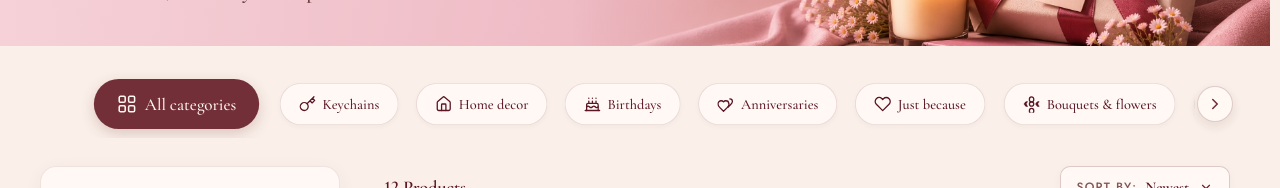
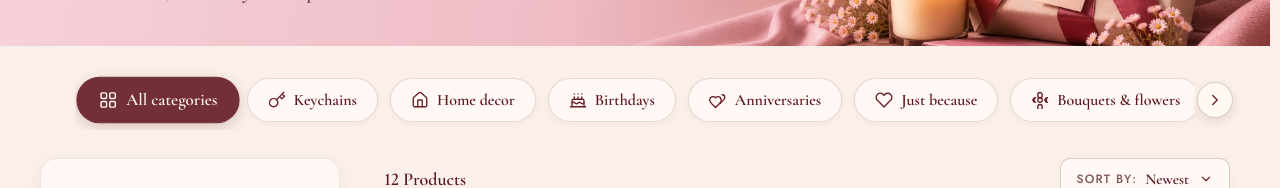
Before and after one commit to aariyan-kumar21/Palora, a React (Vite) app: page /collections in a window 1280 px wide. Shown: the part 282-470 px from the top of the page. Built offline with nearby package versions, Linux system fonts and the light colour scheme.

Commit message:
feat: add CollectionsPage component and catalogue styling

```diff
--- a/src/features/collections/CollectionsPage.tsx
+++ b/src/features/collections/CollectionsPage.tsx
@@ -4,7 +4,6 @@ import { PRODUCTS, countInCategory, productsInCategory } from '../../data/produc
 import { CATEGORIES } from '../../data/categories';
 import { ProductCard } from '../../components/ProductCard/ProductCard';
 import { AnimatedContent } from '../../components/AnimatedContent/AnimatedContent';
-import { JellyRadio, JellyRadioItem } from '../../components/JellyRadio/JellyRadio';
 import { Footer } from '../../components/Footer/Footer';
 import { Icon } from '../../components/Icon/Icon';
 import { usePageMeta } from '../../hooks/usePageMeta';
@@ -373,31 +372,21 @@ export const CollectionsPage: React.FC = () => {
             onPointerUp={handlePillPointerUp}
             onPointerCancel={handlePillPointerUp}
           >
-            <JellyRadio
-              ariaLabel="Categories"
-              value={selectedCategories.size === 1 && !selectedCollection ? Array.from(selectedCategories)[0] : 'all'}
-              onChange={val => handlePillClick(val)}
-              chipColor="#FFF8F4"
-              activeColor="#722F37"
-              textColor="#5A1623"
-              activeTextColor="#FFF7F2"
-              size="lg"
-              gap={12}
-              radius={22}
-              swell={0.14}
-              barge={6}
-              shrink={0.04}
-              jelly={1}
-              bounce={0.25}
-              stagger={22}
-              stiffness={580}
-              items={
-                [
-                  {
-                    value: 'all',
-                    label: 'All categories',
-                    icon: (
+            {(() => {
+              const activeSlug =
+                selectedCategories.size === 1 && !selectedCollection
+                  ? Array.from(selectedCategories)[0]
+                  : 'all';
+              return (
+                <>
+                  <button
+                    type="button"
+                    className={`pill ${activeSlug === 'all' ? 'active' : ''}`}
+                    aria-pressed={activeSlug === 'all'}
+                    onClick={() => handlePillClick('all')}
+                  >
                     <svg
+                      className="pill-icon"
                       width="18"
                       height="18"
                       viewBox="0 0 24 24"
@@ -413,16 +402,31 @@ export const CollectionsPage: React.FC = () => {
                       <rect x="3" y="14" width="7" height="7" rx="1.5" />
                       <rect x="14" y="14" width="7" height="7" rx="1.5" />
                     </svg>
-                    )
-                  },
-                  ...CATEGORIES.map(cat => ({
-                    value: cat.slug,
-                    label: cat.label,
-                    icon: <Icon name={(PILL_ICONS[cat.slug] || 'gift') as any} size={18} strokeWidth={1.8} />
-                  }))
-                ] as JellyRadioItem[]
-              }
+                    <span>All categories</span>
+                  </button>
+                  {CATEGORIES.map(cat => {
+                    const isActive = activeSlug === cat.slug;
+                    return (
+                      <button
+                        key={cat.slug}
+                        type="button"
+                        className={`pill ${isActive ? 'active' : ''}`}
+                        aria-pressed={isActive}
+                        onClick={() => handlePillClick(cat.slug)}
+                      >
+                        <Icon
+                          name={(PILL_ICONS[cat.slug] || 'gift') as any}
+                          size={18}
+                          strokeWidth={1.8}
+                          className="pill-icon"
                         />
+                        <span>{cat.label}</span>
+                      </button>
+                    );
+                  })}
+                </>
+              );
+            })()}
           </div>
 
           <button
--- a/src/styles/catalogue.css
+++ b/src/styles/catalogue.css
@@ -123,7 +123,7 @@ body[data-page="catalogue"] .catalogue-main {
   scroll-behavior: smooth;
   scrollbar-width: none; /* Hide scrollbar for clean horizontal minus-scroll */
   -ms-overflow-style: none;
-  padding: 6px 4px;
+  padding: 8px 6px;
   cursor: grab;
   user-select: none;
   -webkit-overflow-scrolling: touch;
@@ -208,9 +208,9 @@ body[data-page="catalogue"] .catalogue-main {
 }
 
 .pill:hover {
-  background-color: #F9ECE6;
-  border-color: rgba(106, 31, 44, 0.3);
-  transform: translateY(-1px);
+  background-color: #E8E3E0;
+  border-color: rgba(106, 31, 44, 0.28);
+  transform: scale(1.06);
 }
 
 .pill:focus-visible {
@@ -218,10 +218,12 @@ body[data-page="catalogue"] .catalogue-main {
   outline-offset: 2px;
 }
 
-.pill.active {
+.pill.active,
+.pill.active:hover {
   background-color: #722F37;
   border-color: #722F37;
   color: #FFF7F2;
+  transform: scale(1.06);
   box-shadow: 0 4px 12px rgba(114, 47, 55, 0.22);
 }
 
```
Also changed, not shown: 26 other files (tests, documents, lock files or other folders). Lines whose indentation alone changed are shown as unchanged.
